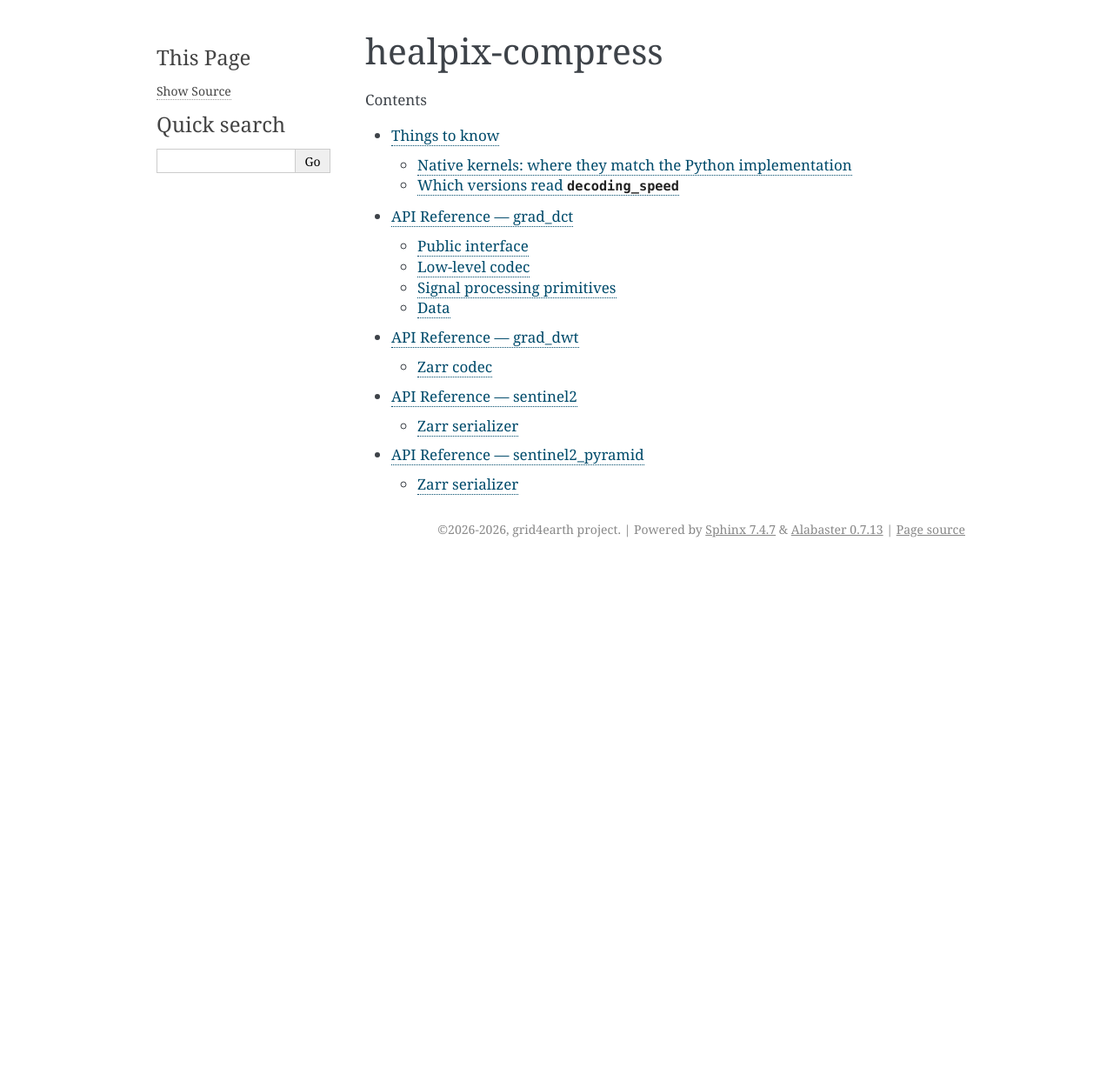
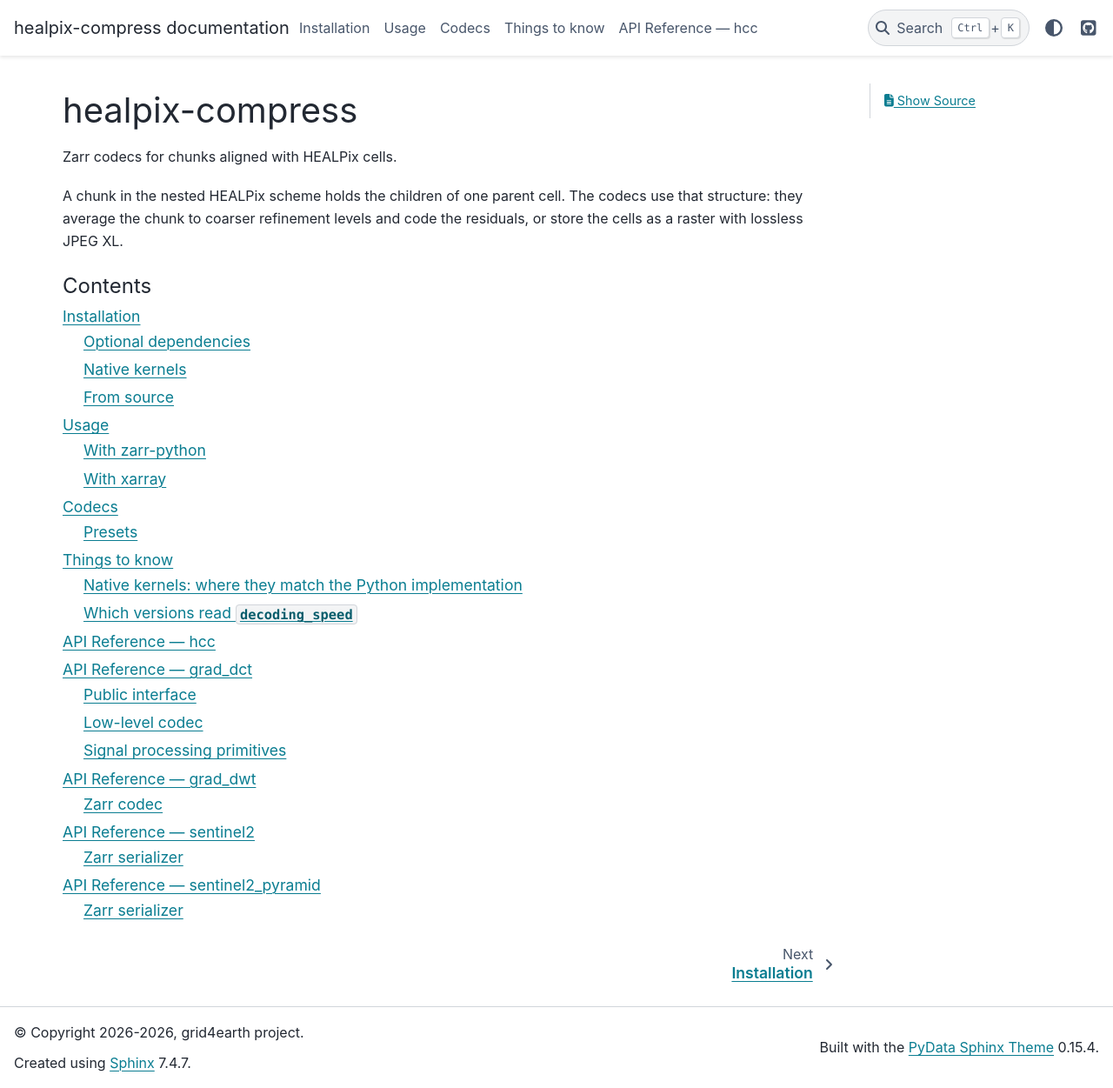
Before and after one commit to GRID4EARTH/healpix-compress, a Sphinx documentation site: the page built from docs/index.rst, in a window 1280 px wide and 1251 px high. Shown: the whole window at 87% size. Built offline with Sphinx 7.4.7 and the PyData theme 0.15.4, drawn with Linux system fonts in a browser that asks for light colours.

Commit message:
docs: publish the docs on GitHub Pages (#48)
* docs: a "Things to know" page on native kernels and decoding_speed readers

The native kernels follow the summation order of numpy with OpenBLAS, so
the bit-for-bit match with the Python implementation is checked on
Linux x86_64 only; with another BLAS a chunk encoded on one platform and
decoded on another may differ. A store written with decoding_speed=0 or
1 needs healpix-compress 0.4.0 or later; the default is readable by
0.3.x. The two remaining points of #41.

Co-Authored-By: Claude Opus 5.5 <noreply@anthropic.com>

* docs: publish the docs on GitHub Pages

- installation, usage and codecs pages next to "Things to know" and the API
- .github/workflows/docs.yml: build with -W on pull requests and pushes to
  main, deploy main to GitHub Pages
- pydata-sphinx-theme (Sphinx < 9 is already pinned in docs/requirements.txt)
- api.rst: hcc.preset, drop the QUALITY_PRESETS entry that no longer exists
- Documentation URL in pyproject.toml; ignore docs/_build and docs/generated

---------

Co-authored-by: Claude Opus 5.5 <noreply@anthropic.com>
Co-authored-by: jmdelouis <jean.marc.delouis@ifremer.fr>

```diff
--- a/docs/api.rst
+++ b/docs/api.rst
@@ -1,3 +1,13 @@
+API Reference — hcc
+===================
+
+.. currentmodule:: hcc
+
+.. autosummary::
+   :toctree: generated/
+
+   preset
+
 API Reference — grad_dct
 ========================
 
@@ -49,15 +59,6 @@ Used internally by the encoder/decoder; exposed for testing and experimentation.
    upsample
    local_std
 
-Data
-----
-
-.. autosummary::
-   :toctree: generated/
-   :nosignatures:
-
-   QUALITY_PRESETS
-
 API Reference — grad_dwt
 ========================
 
@@ -103,8 +104,8 @@ API Reference — sentinel2
    :no-members:
    :no-undoc-members:
 
-The Sentinel-2 product chain on a nested chunk: digital numbers, Morton
-de-interleaving, lossless JPEG XL.
+A nested chunk rounded to 16-bit integers with a scale and an offset,
+de-interleaved from Morton order and stored with lossless JPEG XL.
 
 .. autosummary::
    :toctree: generated/
--- /dev/null
+++ b/docs/codecs.rst
@@ -0,0 +1,76 @@
+Codecs
+======
+
+healpix-compress registers these codecs with zarr (entry point group
+``zarr.codecs``). The name is the ``name`` stored in the array metadata.
+
+.. list-table::
+   :header-rows: 1
+   :widths: 22 14 14 50
+
+   * - Name
+     - Kind
+     - Extra
+     - What it does
+   * - ``hcc-dct``
+     - serializer
+     -
+     - Averages each chunk over ``delta`` refinement levels and keeps the
+       ``top_k`` largest DCT coefficients of the residual (lossy).
+   * - ``hcc-decompose``
+     - serializer
+     -
+     - Splits a chunk into a downsampled array and the residual to it, each
+       with its own codec pipeline (``codecs={"downsampled": ...,
+       "residuals": ...}``).
+   * - ``hcc-grad-dct``
+     - array to array
+     -
+     - Normalises the residual of ``hcc-decompose`` by a local standard
+       deviation map and quantises it to 8- or 16-bit integers (lossy).
+   * - ``hcc-grad-dwt``
+     - array to array
+     - ``wavelets``
+     - Quantises the residual of ``hcc-decompose`` per wavelet subband; the
+       approximation subband stays lossless (lossy).
+   * - ``hcc-sentinel2``
+     - serializer
+     - ``jpegxl``
+     - Rounds the values to 16-bit integers with a scale and an offset and
+       stores them with lossless JPEG XL; the rounding is the only error.
+   * - ``hcc-sentinel2-pyramid``
+     - serializer
+     - ``jpegxl``
+     - Keeps the parent level lossless on the 16-bit integer lattice and
+       quantises the children predicted from it, with a step that follows the
+       chunk (``relative_step``; ``0`` is lossless).
+
+Presets
+-------
+
+:func:`hcc.preset` builds a codec pipeline from a named preset:
+
+.. list-table::
+   :header-rows: 1
+
+   * - Codec
+     - Presets
+   * - ``hcc-grad-dct``
+     - ``low``, ``medium``, ``high``, ``ultra``
+   * - ``hcc-grad-dwt``
+     - ``low``, ``medium``, ``high``, ``ultra``
+   * - ``hcc-sentinel2``
+     - ``lossless``
+   * - ``hcc-sentinel2-pyramid``
+     - ``default``, ``transfer-floor``, ``lossless``
+
+.. code-block:: python
+
+   import hcc
+
+   [serializer] = hcc.preset("hcc-grad-dct", "high")
+
+The ``hcc-grad-dct`` and ``hcc-grad-dwt`` presets return an ``hcc-decompose``
+serializer whose residual pipeline holds the gradient codec.
+
+See the :doc:`api` for the parameters of each codec.
--- a/docs/conf.py
+++ b/docs/conf.py
@@ -56,8 +56,11 @@ exclude_patterns = ["_build", "**.ipynb_checkpoints", "jupyter_execute"]
 # The theme to use for HTML and HTML Help pages.  See the documentation for
 # a list of builtin themes.
 #
-html_theme = "alabaster"  # pydata-sphinx-theme incompatible with Sphinx 9
-# To restore pydata: pip install "sphinx>=7,<9" then revert this line
+html_theme = "pydata_sphinx_theme"  # needs Sphinx < 9 (docs/requirements.txt)
+
+html_theme_options = {
+    "github_url": "https://github.com/GRID4EARTH/healpix-compress",
+}
 
 # Add any paths that contain custom static files (such as style sheets) here,
 # relative to this directory. They are copied after the builtin static files,
--- a/docs/index.rst
+++ b/docs/index.rst
@@ -1,9 +1,19 @@
 healpix-compress
 ================
+
+Zarr codecs for chunks aligned with HEALPix cells.
+
+A chunk in the nested HEALPix scheme holds the children of one parent cell.
+The codecs use that structure: they average the chunk to coarser refinement
+levels and code the residuals, or store the cells as a raster with lossless
+JPEG XL.
 
 .. toctree::
    :maxdepth: 2
    :caption: Contents
 
+   installation
+   usage
+   codecs
    caveats
    api
--- /dev/null
+++ b/docs/installation.rst
@@ -0,0 +1,48 @@
+Installation
+============
+
+healpix-compress needs Python 3.11 or later and zarr 3. Install it from PyPI:
+
+.. code-block:: bash
+
+   pip install healpix-compress
+
+Optional dependencies
+---------------------
+
+Some codecs need an extra package:
+
+``jpegxl``
+    `imagecodecs <https://github.com/cgohlke/imagecodecs>`_, for the lossless
+    JPEG XL serializers (``hcc-sentinel2`` and ``hcc-sentinel2-pyramid``).
+
+``wavelets``
+    `PyWavelets <https://pywavelets.readthedocs.io>`_, for ``hcc-grad-dwt``.
+
+.. code-block:: bash
+
+   pip install "healpix-compress[jpegxl,wavelets]"
+
+Native kernels
+--------------
+
+The pyramid serializer can run on optional native kernels, the
+``healpix-compress-native`` package in ``rust/``. Building it needs a Rust
+toolchain; from a clone of the repository:
+
+.. code-block:: bash
+
+   pip install ./rust
+
+The codec uses the native kernels when they are installed, unless the
+environment variable ``HCC_NATIVE`` is ``0``. See :doc:`caveats` for when the
+native kernels and the Python implementation give the same cells.
+
+From source
+-----------
+
+.. code-block:: bash
+
+   git clone https://github.com/GRID4EARTH/healpix-compress
+   cd healpix-compress
+   pip install -e ".[jpegxl,wavelets]"
--- /dev/null
+++ b/docs/usage.rst
@@ -0,0 +1,83 @@
+Usage
+=====
+
+The codecs plug into the codec pipeline of a zarr 3 array. Each chunk must be
+aligned with HEALPix cells: in the nested scheme, the cells of a chunk are the
+children of one parent cell, so a chunk holds a power of four cells.
+
+Importing ``hcc`` registers the codecs with zarr, so reading a store only
+needs the import.
+
+With zarr-python
+----------------
+
+Write an array with a preset pipeline:
+
+.. code-block:: python
+
+   import numpy as np
+   import zarr
+
+   import hcc
+
+   # values on 4**10 nested cells, 4**8 cells (one parent cell) per chunk
+   data = np.sin(np.linspace(0, 20, 4**10)).astype("float32")
+
+   [serializer] = hcc.preset("hcc-grad-dwt", "medium")
+
+   root = zarr.create_group(store="example.zarr", zarr_format=3)
+   z = root.create_array(
+       "values",
+       shape=data.shape,
+       dtype=data.dtype,
+       chunks=(4**8,),
+       fill_value=float("nan"),
+       serializer=serializer,
+       compressors=None,
+       dimension_names=["cells"],
+   )
+   z[:] = data
+
+Read it back:
+
+.. code-block:: python
+
+   import zarr
+
+   import hcc  # noqa: F401  (registers the codecs)
+
+   z = zarr.open_group("example.zarr", mode="r")["values"]
+   values = z[:]
+
+The array metadata keeps the full codec configuration, not the preset name,
+so a later change to a preset does not change how existing data is read.
+
+With xarray
+-----------
+
+Pass the codec configuration in the encoding:
+
+.. code-block:: python
+
+   import xarray as xr
+
+   import hcc
+
+   ds = xr.Dataset({"values": ("cells", data)})
+   ds.to_zarr(
+       "example-xr.zarr",
+       encoding={
+           "values": {
+               "serializer": {
+                   "name": "hcc-dct",
+                   "configuration": {"delta": 2, "top_k": 4},
+               },
+               "compressors": None,
+               "chunks": (4**8,),
+           }
+       },
+   )
+
+   ds = xr.open_zarr("example-xr.zarr")
+
+See :doc:`codecs` for the codecs and their presets.
--- a/pyproject.toml
+++ b/pyproject.toml
@@ -25,6 +25,7 @@ jpegxl = ["imagecodecs"]
 wavelets = ["PyWavelets"]
 
 [project.urls]
+Documentation = "https://grid4earth.eu/healpix-compress/"
 Repository = "https://github.com/GRID4EARTH/healpix-compress"
 Issues = "https://github.com/GRID4EARTH/healpix-compress/issues"
 
```
Also changed, not shown: 3 other files.
